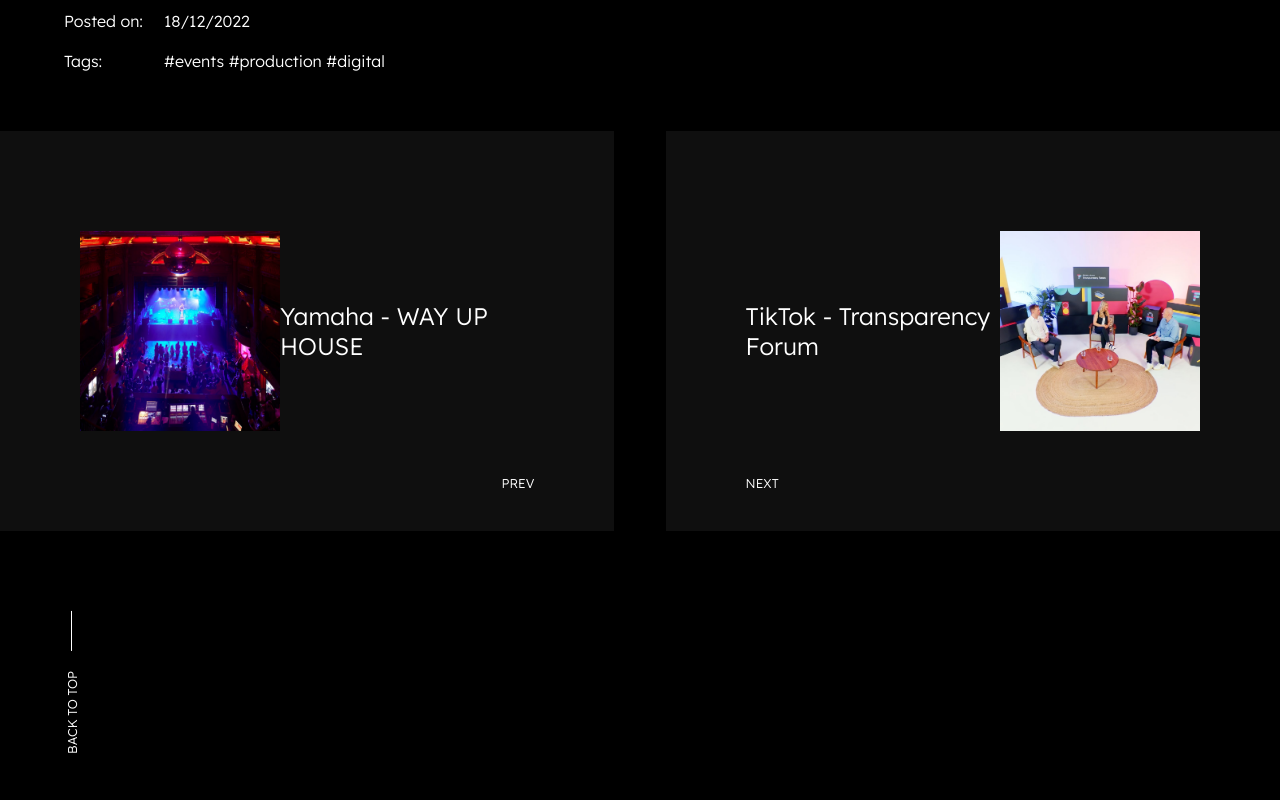
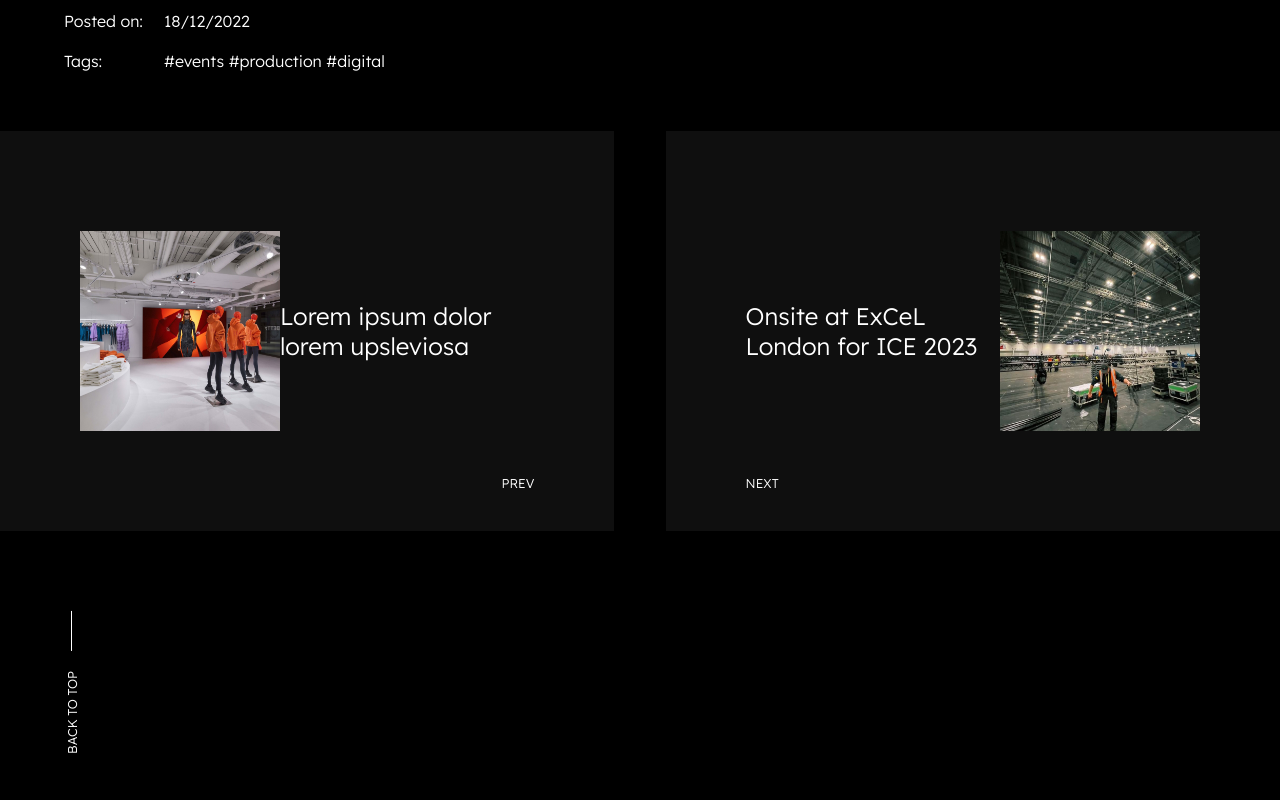
Before and after one commit to Voxel-Studio/three-playground, a Next.js app: page /news/lorem-ipsum-1 in a window 1280 px wide. Shown: the part 2220-3020 px from the top of the page. Built offline with nearby package versions, Linux system fonts and the light colour scheme.

Commit message:
update next and previous buttons on news item pages

```diff
--- a/pages/news/[id].js
+++ b/pages/news/[id].js
@@ -1,12 +1,13 @@
-import Head from 'next/head';
-import Header from '../../components/header';
-import Footer from '../../components/footer';
-import titleStyles from '../../styles/TitleSection.module.css';
-import styles from '../../styles/Article.module.css';
-import { newsItems } from '../../utils/helper';
-import { useEffect } from 'react';
-import { gsap } from 'gsap';
-import { ScrollTrigger } from 'gsap/dist/ScrollTrigger';
+import Head from "next/head";
+import Header from "../../components/header";
+import Footer from "../../components/footer";
+import titleStyles from "../../styles/TitleSection.module.css";
+import styles from "../../styles/Article.module.css";
+import { newsItems } from "../../utils/helper";
+import { useEffect } from "react";
+import { gsap } from "gsap";
+import { ScrollTrigger } from "gsap/dist/ScrollTrigger";
+import { useRouter } from "next/router";
 gsap.registerPlugin(ScrollTrigger);
 
 // using hard coded array in helper file for now
@@ -39,44 +40,50 @@ export const getStaticProps = async (context) => {
   // just hard code for now
   const id = context.params.id;
   let data;
+  let itemPrev;
+  let itemNext;
   switch (id) {
-        case 'lorem-ipsum-1':
+    case "lorem-ipsum-1":
       data = newsItems[0];
+      itemNext = newsItems[1];
+      itemPrev = newsItems[2];
       break;
-        case 'onsite-at-excel-london':
+    case "onsite-at-excel-london":
       data = newsItems[1];
+      itemNext = newsItems[2];
+      itemPrev = newsItems[0];
       break;
-        case 'lorem-ipsum-2':
+    case "lorem-ipsum-2":
       data = newsItems[2];
+      itemNext = newsItems[0];
+      itemPrev = newsItems[1];
       break;
     default:
       break;
   }
 
   return {
-        props: { item: data },
+    props: { item: data, itemPrev, itemNext },
   };
 };
 
-export default function Article({ item }) {
+export default function Article({ item, itemPrev, itemNext }) {
   useEffect(() => {
     const heroImg = document.querySelector(`.${styles.heroImg}`);
     heroImg.style.backgroundPosition = `0% 0px`;
     gsap.to(heroImg, {
       backgroundPosition: `0% ${window.innerHeight / 2}px`,
       scale: 1.2,
-            ease: 'none',
+      ease: "none",
       scrollTrigger: {
         trigger: heroImg,
-                start: 'top ' + heroImg.offsetHeight,
-                end: 'bottom top',
+        start: "top " + heroImg.offsetHeight,
+        end: "bottom top",
         scrub: true,
       },
     });
 
-        gsap.utils
-            .toArray('#smallImageContainer')
-            .forEach((smallScreenImg, i) => {
+    gsap.utils.toArray("#smallImageContainer").forEach((smallScreenImg, i) => {
       const smallImg = smallScreenImg.querySelector(`div`);
       console.log(smallImg);
       smallImg.style.backgroundPosition = `50% ${
@@ -85,7 +92,7 @@ export default function Article({ item }) {
       // smallImg.style.height = '150%';
       gsap.to(smallImg, {
         backgroundPosition: `50% ${window.innerHeight / 12}px`,
-                    ease: 'none',
+        ease: "none",
         scrollTrigger: {
           trigger: smallScreenImg,
           scrub: true,
@@ -93,26 +100,27 @@ export default function Article({ item }) {
       });
     });
 
-        gsap.utils.toArray('.section').forEach((section, i) => {
+    gsap.utils.toArray(".section").forEach((section, i) => {
       // console.log(section);
       gsap.from(section, {
         opacity: 0,
         duration: 2,
         // ease: 'power4.out',
-                ease: 'none',
+        ease: "none",
         scrollTrigger: {
           trigger: section,
         },
       });
     });
   });
+  const router = useRouter();
   return (
     <div className={titleStyles.container}>
       <Head>
         <title>Insert Productions Limited - {item.title}.</title>
       </Head>
       <Header />
-            <div className='wrapper'>
+      <div className="wrapper">
         <h1 className={titleStyles.h1}>{item.title}</h1>
         <div className={titleStyles.line}></div>
       </div>
@@ -124,27 +132,25 @@ export default function Article({ item }) {
         />
       </div>
       <div className={styles.newsItemWrapper}>
-                <p className='section'>
-                    In a enim non libero commodo dapibus. Curabitur ullamcorper,
-                    orci ut ultricies imperdiet, tellus libero malesuada risus,
-                    non commodo lectus eros vel risus. Interdum et malesuada
-                    fames ac ante ipsum primis in faucibus. Suspendisse sit amet
-                    bibendum lectus, blandit ultrices nunc. Nunc laoreet purus
-                    lacus, vitae pellentesque enim semper vitae.
+        <p className="section">
+          In a enim non libero commodo dapibus. Curabitur ullamcorper, orci ut
+          ultricies imperdiet, tellus libero malesuada risus, non commodo lectus
+          eros vel risus. Interdum et malesuada fames ac ante ipsum primis in
+          faucibus. Suspendisse sit amet bibendum lectus, blandit ultrices nunc.
+          Nunc laoreet purus lacus, vitae pellentesque enim semper vitae.
         </p>
-                <p className='section'>
-                    Nulla feugiat sit amet nunc ac pulvinar. Etiam sapien dui,
-                    tempor porttitor sollicitudin eget, commodo sed nisi.
-                    Praesent urna nisl, convallis aliquam tempor quis, porta
-                    condimentum mauris. Aenean scelerisque eros magna, nec
-                    venenatis odio sodales et. Sed sodales turpis turpis, quis
-                    varius lectus posuere porttitor. Duis ac tincidunt nibh, vel
-                    porttitor neque. Duis magna erat, convallis a massa ut,
+        <p className="section">
+          Nulla feugiat sit amet nunc ac pulvinar. Etiam sapien dui, tempor
+          porttitor sollicitudin eget, commodo sed nisi. Praesent urna nisl,
+          convallis aliquam tempor quis, porta condimentum mauris. Aenean
+          scelerisque eros magna, nec venenatis odio sodales et. Sed sodales
+          turpis turpis, quis varius lectus posuere porttitor. Duis ac tincidunt
+          nibh, vel porttitor neque. Duis magna erat, convallis a massa ut,
           congue dapibus lectus.
         </p>
         <div
           className={`${styles.smallScreenImg} section`}
-                    id='smallImageContainer'
+          id="smallImageContainer"
         >
           <div
             className={`${styles.smallImg}`}
@@ -159,26 +165,34 @@ export default function Article({ item }) {
         </div>
       </div>
       {/* <div className={styles.newsWrapper}></div> */}
-            <div className='moreNews'>
-                <div className='newsCard'>
-                    <img src='/more-news-1.jpg' alt='' />
-                    <p className='moreNewsFirst'>Yamaha - WAY UP HOUSE</p>
-                    <p className='prevArticle'>PREV</p>
-                    <div className='prevLine' />
+      <div className="moreNews">
+        <div
+          className="newsCard"
+          onClick={() => {
+            router.push(`/news/${itemPrev.id}`);
+          }}
+        >
+          <img src={itemPrev.img} alt="" />
+          <p className="moreNewsFirst">{itemPrev.title}</p>
+          <p className="prevArticle">PREV</p>
+          <div className="prevLine" />
         </div>
-                <div className='newsCard'>
-                    <p>TikTok - Transparency Forum</p>
-                    <p className='nextArticle'>NEXT</p>
-                    <div className='nextLine' />
-                    <img src='/more-news-2.jpg' alt='' />
+        <div
+          className="newsCard"
+          onClick={() => {
+            router.push(`/news/${itemNext.id}`);
+          }}
+        >
+          <p>{itemNext.title}</p>
+          <p className="nextArticle">NEXT</p>
+          <div className="nextLine" />
+          <img src={itemNext.img} alt="" />
         </div>
       </div>
-            <div className='wrapper'>
+      <div className="wrapper">
         <div
-                    className='backToTop'
-                    onClick={() =>
-                        window.scrollTo({ top: 0, behavior: 'smooth' })
-                    }
+          className="backToTop"
+          onClick={() => window.scrollTo({ top: 0, behavior: "smooth" })}
         >
           <p>BACK TO TOP</p>
           <div />
```
Lines whose indentation alone changed are shown as unchanged.
